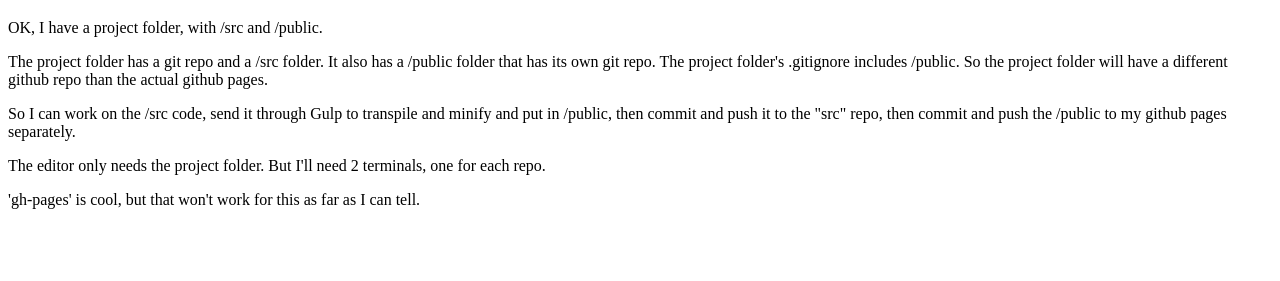
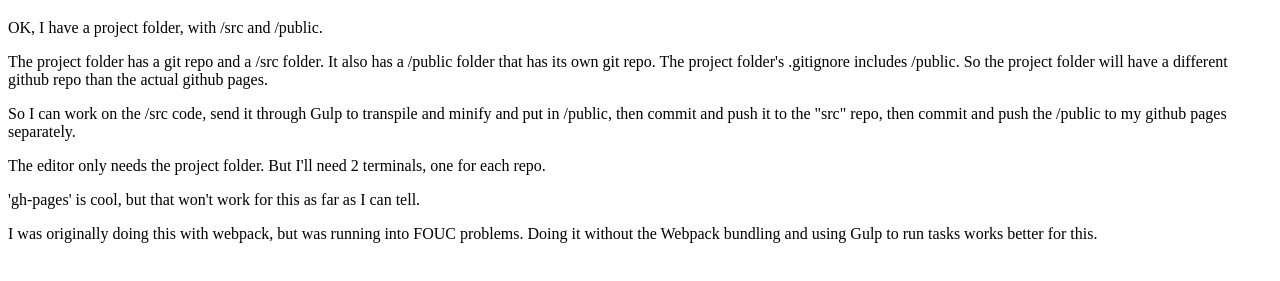
Before and after one commit to rphunt/rphunt.github.io, a plain HTML site: page index.html in a window 1280 px wide. Shown: the part 61-342 px from the top of the page. Drawn offline with Linux system fonts and the light colour scheme.

Commit message:
index edit about webpack

```diff
--- a/index.html
+++ b/index.html
@@ -1,7 +1,7 @@
 <!DOCTYPE html>
 <html class="fouc_bg">
 <head>
-	<title>Github pages test with webpack</title>
+	<title>Github pages test with Gulp</title>
 	<meta charset="utf-8">
 </head>
 <body class="fouc_hide">
@@ -22,5 +22,9 @@
 	<p>
 		'gh-pages' is cool, but that won't work for this as far as I can tell.
 	</p>
+	<p>
+		I was originally doing this with webpack, but was running into FOUC problems. Doing it without the Webpack bundling
+		and using Gulp to run tasks works better for this.
+	</p>
 </body>
 </html>
```
